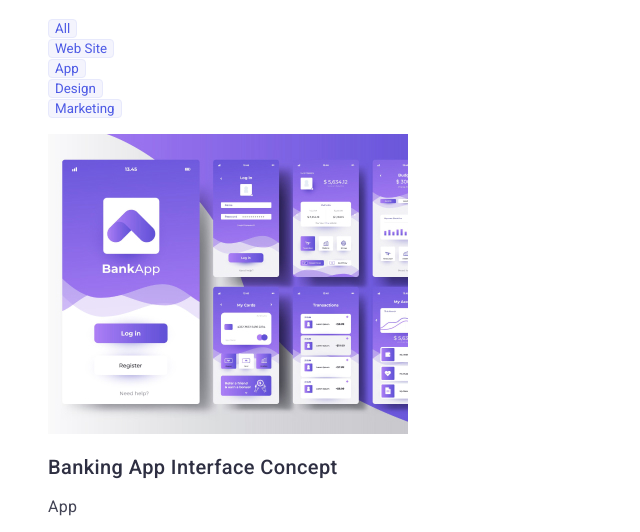
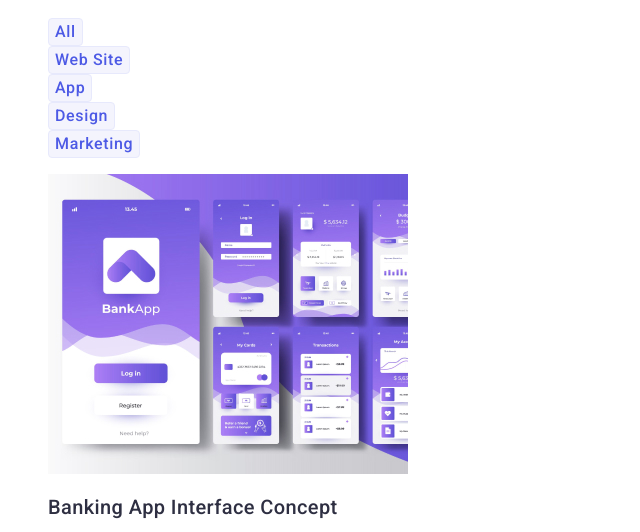
Before and after one commit to SydorovaO/goit-markup-hw-02, a plain HTML site: page portfolio.html in a window 1280 px wide. Shown: the part 246-778 px from the top of the page, without its empty margins (0-640 px from the left). Drawn offline with Linux system fonts and the light colour scheme.

Commit message:
Update styles.css

```diff
--- a/css/styles.css
+++ b/css/styles.css
@@ -159,7 +159,15 @@ footer{
 }
 footer .text{
     color: var(--color-cornflower);
+
+    line-height: 1.5;
+    letter-spacing: 0.02em;
 }
+
+
+
+
+
 
 
 
@@ -167,7 +175,13 @@ footer .text{
 .filters-button{
     color: var(--accent-color);
     background-color:var(--color-cloud);
+
     font-family: inherit;
+    font-weight: 500;
+    font-size: 16px;
+    line-height: 1.5;
+    letter-spacing: 0.04em;
+
     border: 1px solid var(--color-cornflower);
     border-radius: 4px;
     cursor: pointer;
```
